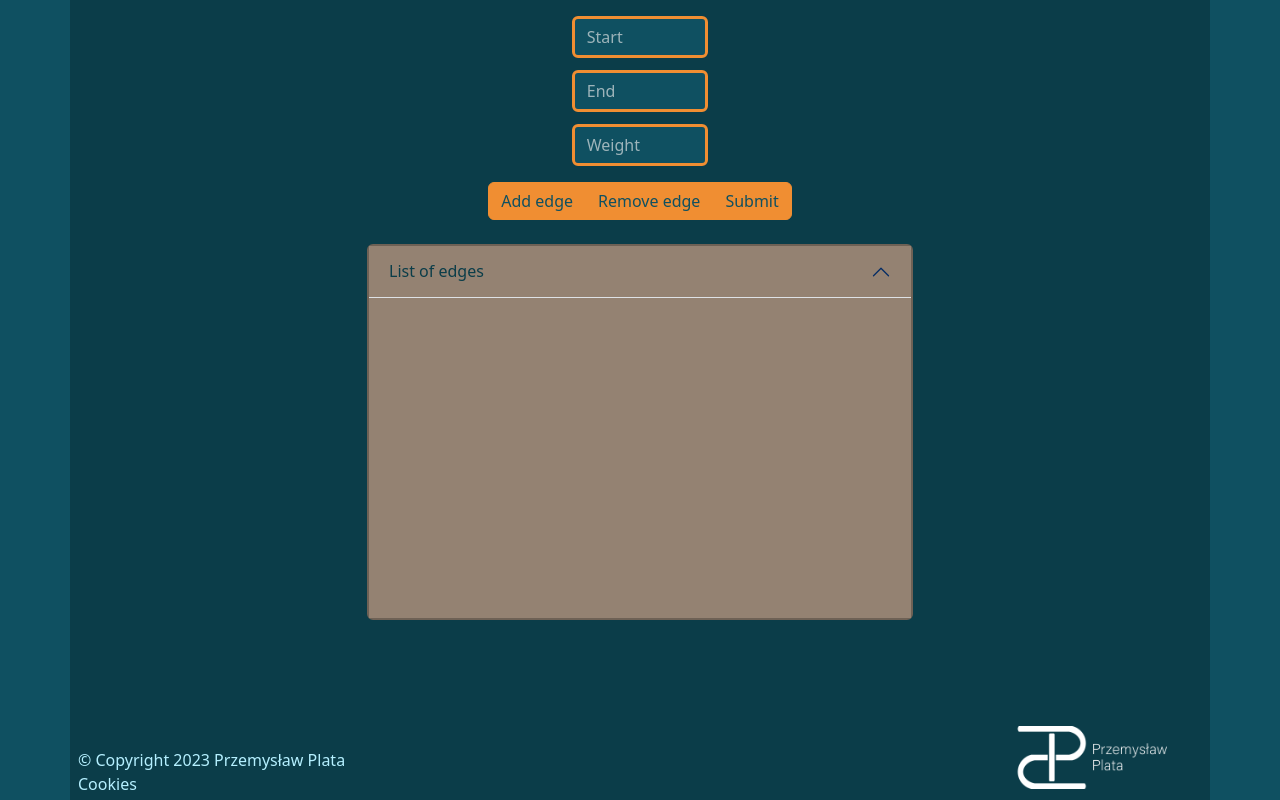
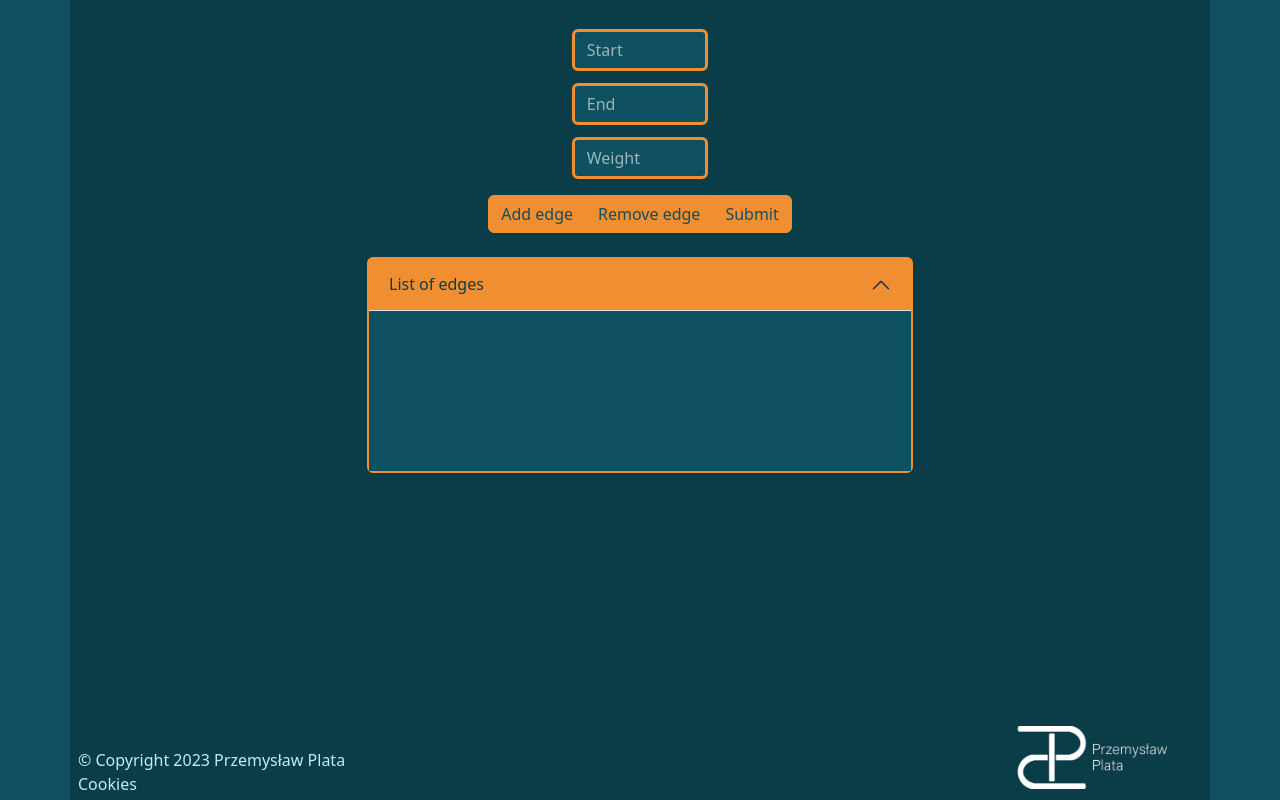
Before and after one commit to Siitrev/PathFinder, a Flask app: template PathFinder/templates/graph_creation.html in a window 1280 px wide, after a click on "List of edges". Run offline with Flask 2, Linux system fonts and the light colour scheme; the template is opened without the code that fills it, so the values that code supplies are empty; some libraries are stand-ins or nearby versions.

Commit message:
Css complete

```diff
--- a/PathFinder/static/assets/css/style.css
+++ b/PathFinder/static/assets/css/style.css
@@ -8,9 +8,21 @@
 }
 .edges{
     overflow-x: hidden;
-    overflow-y: auto;
-    max-height: 40vh;
-    min-height: 40vh;
+    overflow-y: scroll;
+    scrollbar-color: #6e6155 #948272;
+    max-height: 20vh;
+    min-height: 20vh;
+}
+.edges::-webkit-scrollbar-track  {
+    background-color: #948272;
+}
+
+.edges::-webkit-scrollbar-thumb {
+    height: 30px;
+    background-color: #6e6155;
+}
+.edges::-webkit-scrollbar {
+    background-color: #948272;
 }
 .form-control::placeholder{
     color: #DADFE0;
@@ -22,3 +34,6 @@
 .h-15{
     height: 15%;
 }
+.fs-sm{
+    font-size: smaller;
+}
--- a/PathFinder/static/scripts/utils.js
+++ b/PathFinder/static/scripts/utils.js
@@ -50,7 +50,7 @@
     }
   } catch (err) {
     error_info = document.createElement("div");
-    error_info.setAttribute("class","alert alert-warning alert-dismissible fade show");
+    error_info.setAttribute("class","fs-sm alert alert-warning alert-dismissible fade show");
     error_info.setAttribute("role","alert");
 
     error_close_btn = document.createElement("button");
@@ -90,7 +90,9 @@
     error_msg_exist = document.getElementById(err.message)
     if (error_msg_exist != null){
       amount = parseInt(error_msg_exist.innerHTML);
-      amount++;
+      if (amount < 99){
+        amount++;
+      }
       error_msg_exist.setAttribute("class","badge bg-light-brown rounded-pill");
       error_msg_exist.innerHTML = amount;
     }
@@ -138,7 +140,7 @@
       h2 = document.createElement("h2");
       h2.innerHTML = `${counter}. Edge`;
       details = document.createElement("div");
-      details.setAttribute("class","d-flex flex-column flex-md-row text-new-primary justify-content-md-between");
+      details.setAttribute("class","d-flex flex-column flex-md-row text-light-blue justify-content-md-between");
       p = document.createElement("p");
       p.innerHTML = `Start vertex: ${edges[i][0]}`;
       details.appendChild(p)
@@ -151,7 +153,7 @@
       li = document.createElement("li");
       li.appendChild(h2)
       li.appendChild(details)
-      li.setAttribute("class","text-new-primary list-group-item d-flex flex-column justify-content-center w-100 bg-light-brown border-dark-brown");
+      li.setAttribute("class","text-light-blue list-group-item d-flex flex-column justify-content-center w-100 bg-new-secondary border-new-orange");
       list.appendChild(li)
       counter++;
   }
--- a/PathFinder/templates/graph_creation.html
+++ b/PathFinder/templates/graph_creation.html
@@ -17,24 +17,24 @@
             {% with messages = get_flashed_messages()  %}
                 {% if messages %}
                     {% for message in messages %}
-                        <div class="alert alert-danger alert-dismissible fade show mt-4" role="alert">
+                        <div class="alert alert-danger alert-dismissible fs-6 fade show mt-4" role="alert">
                             <i class="bi bi-exclamation-triangle-fill"></i>
-                            <strong>{{message}}.</strong>
+                            <span class="fs-sm">{{message}}.</span>
                             <button type="button" class="btn-close" data-bs-dismiss="alert" aria-label="Close"></button>
                         </div>
                     {% endfor %}
                 {% endif %}
             {% endwith %}
             <div class="accordion my-4" id="accordionExample">
-                <div class="accordion-item border-dark-brown border-2">
-                    <h2 class="accordion-header bg-light-brown" id="flush-headingOne">
-                        <button class="accordion-button collapsed bg-light-brown text-new-primary" type="button" data-bs-toggle="collapse" data-bs-target="#flush-collapseOne" aria-expanded="false" aria-controls="flush-collapseOne">
+                <div class="accordion-item border-new-orange border-2">
+                    <h2 class="accordion-header bg-new-orange" id="flush-headingOne">
+                        <button class="accordion-button collapsed bg-new-orange text-new-primary" type="button" data-bs-toggle="collapse" data-bs-target="#flush-collapseOne" aria-expanded="false" aria-controls="flush-collapseOne">
                             List of edges
                         </button>
                     </h2>
-                    <div id="flush-collapseOne" class="accordion-collapse collapse" aria-labelledby="flush-headingOne" data-bs-parent="#accordionFlushExample">
-                        <div class="accordion-body edges bg-light-brown">
-                            <ul id="edges-list" class="list-group list-group-flush border-dark-brown">
+                    <div id="flush-collapseOne" class="accordion-collapse collapse bg-primary" aria-labelledby="flush-headingOne" data-bs-parent="#accordionFlushExample">
+                        <div class="accordion-body edges bg-new-secondary">
+                            <ul id="edges-list" class="list-group list-group-flush border-new-orange">
 
                             </ul>
                         </div>
```
Also changed, not shown: PathFinder/templates/graph_show.html (+17 -6 lines).
